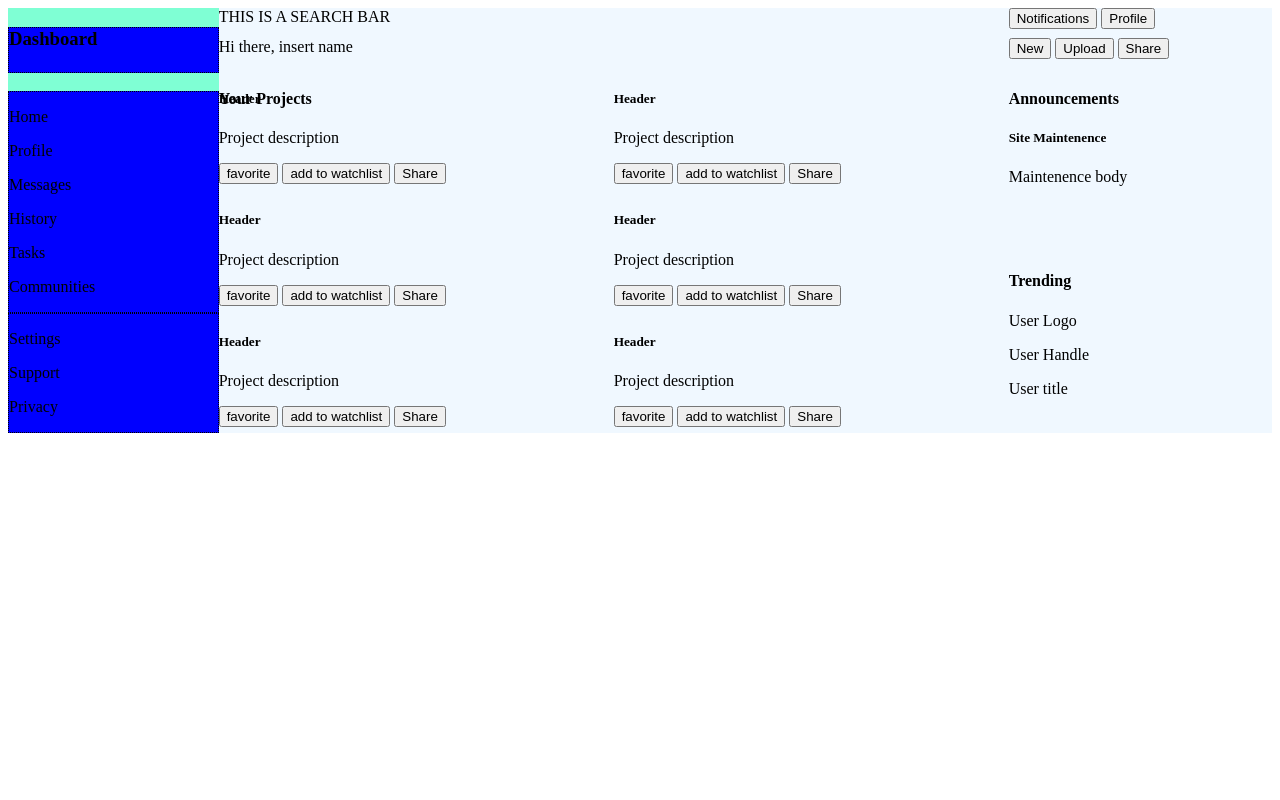
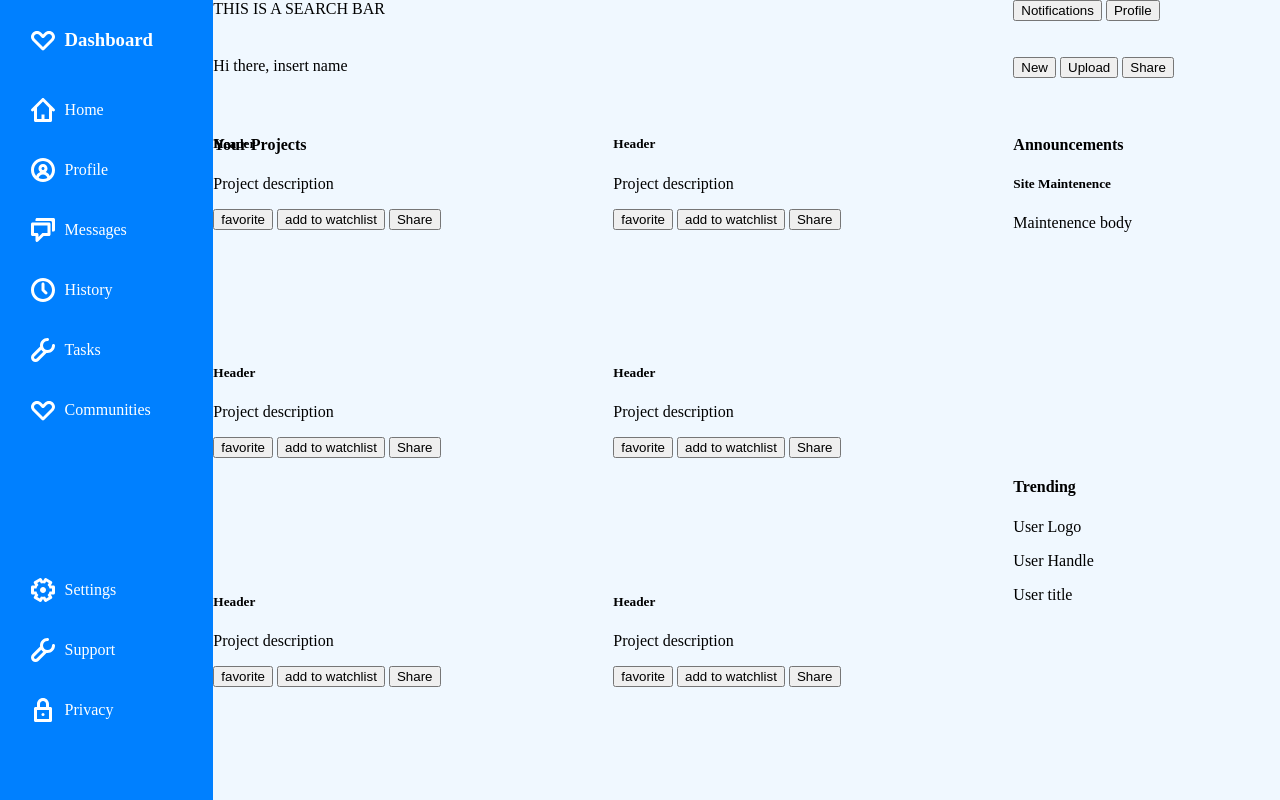
Before and after one commit to HatcherBlair/Admin-Dashboard-TOP, a plain HTML site: page index.html in a window 1280 px wide. Drawn offline with Linux system fonts and the light colour scheme.

Commit message:
Added styling to sidebar

```diff
--- a/index.html
+++ b/index.html
@@ -8,19 +8,49 @@
 </head>
 <body>
     <div class="sidebar">
-        <h3 class="header">Dashboard</h3>
+        <div class="sidebar-header">
+            <img src="./images/heart.svg" alt="">
+            <h3>Dashboard</h3>
+        </div>
+        <div class="sidebar-nav">
             <div>
+                <img src="./images/house.svg" alt="">
                 <p>Home</p>
+            </div>
+            <div>
+                <img src="./images/id-card.svg" alt="">
                 <p>Profile</p>
+            </div>
+            <div>
+                <img src="./images/comments.svg" alt="">
                 <p>Messages</p>
+            </div>
+            <div>
+                <img src="./images/clock.svg" alt="">
                 <p>History</p>
+            </div>
+            <div>
+                <img src="./images/wrench.svg" alt="">
                 <p>Tasks</p>
+            </div>
+            <div>
+                <img src="./images/heart.svg" alt="">
                 <p>Communities</p>
             </div>
+        </div>
+        <div class="sidebar-nav">
             <div>
+                <img src="./images/cog.svg" alt="">
                 <p>Settings</p>
+            </div>
+            <div>
+                <img src="./images/wrench.svg" alt="">
                 <p>Support</p>
+            </div>
+            <div>
+                <img src="./images/lock.svg" alt="">
                 <p>Privacy</p>
+            </div>
         </div>
     </div>
     <div class="main-content">
--- a/style.css
+++ b/style.css
@@ -1,16 +1,40 @@
 body {
     display: grid;
     grid-template-columns: 1fr 5fr;
+    margin: 0px;
+    height: 100vh;
 }
 
 .sidebar {
     display: grid;
-    background-color: aquamarine;
+    background-color: #0080FF;
+    grid-template-rows: 1fr 6fr 3fr;
+    height: 100%;
+    padding-left: 2vw;
 }
 
 .sidebar > *{
-    background-color: blue;
-    border: 1px dotted black;
+    color: white;
+}
+
+.sidebar-nav > * {
+    display: flex;
+    gap: 10px;
+    padding: 5px;
+    align-items: center;
+}
+
+.sidebar img {
+    fill: #fff;
+    width: 24px;
+}
+
+.sidebar-header {
+    padding: 10px 0px 15px 15px;
+    display: flex;
+    gap: 10px;
+    padding: 5px;
+    align-items: center;
 }
 
 .main-content {
```
Also changed, not shown: images/clock.svg (added), images/cog.svg (added), images/comments.svg (added), images/heart.svg (added), images/house.svg (added), images/id-card.svg (added), images/lock.svg (added), images/wrench.svg (added). Lines whose indentation alone changed are shown as unchanged.
